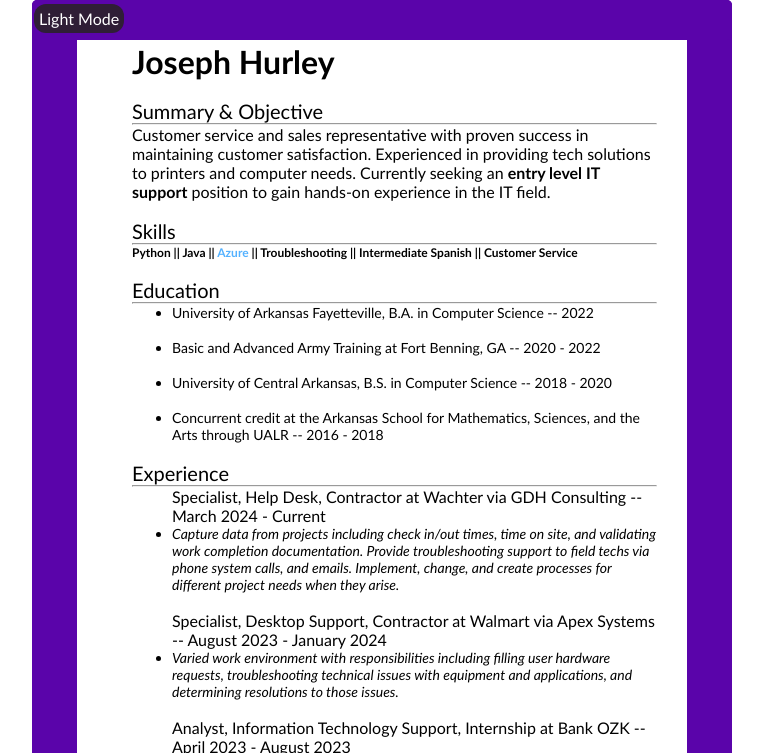
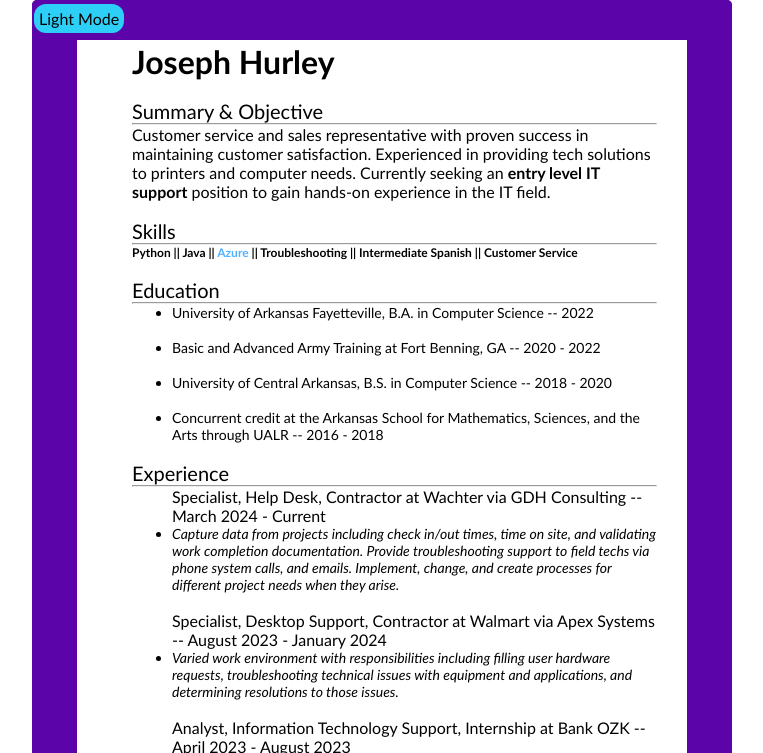
Before and after one commit to trebbuchet/infosite, a plain HTML site: page index.html in a window 1280 px wide. Both pictures are taken after a click on the button "Light Mode". Shown: the top 753 px of the page, without its empty margins (258-1021 px from the left). Drawn offline with Linux system fonts and the light colour scheme.

Commit message:
modified:   index.html

```diff
--- a/index.html
+++ b/index.html
@@ -181,7 +181,8 @@ background-color: #5a04aa;
 
 .light-mode .button{
 
-background-color: #2f1e36;
+background-color: #2dcff7;
+color: black;
 
 }
   @media only screen and (max-width: 430px) {
```
